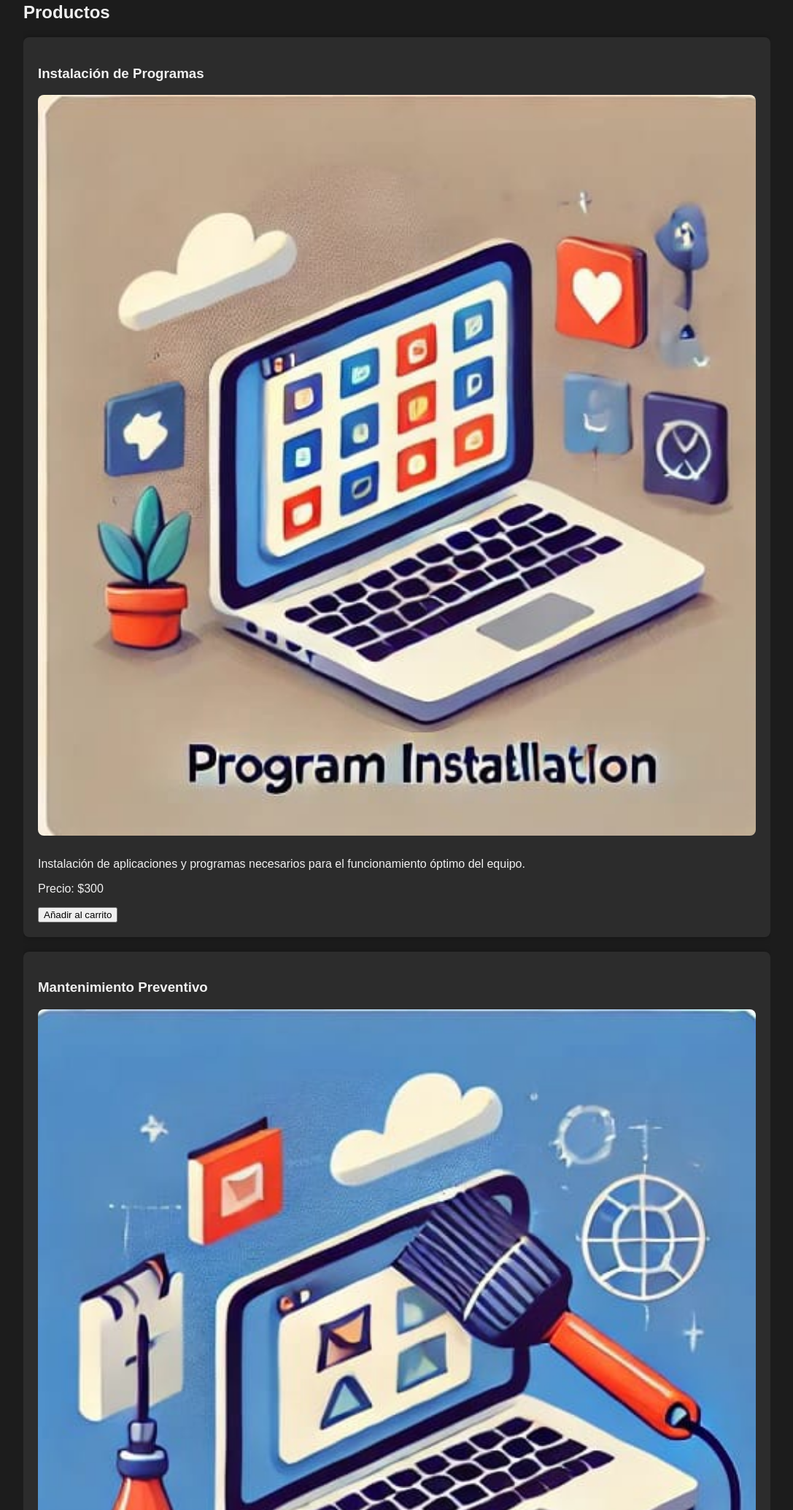
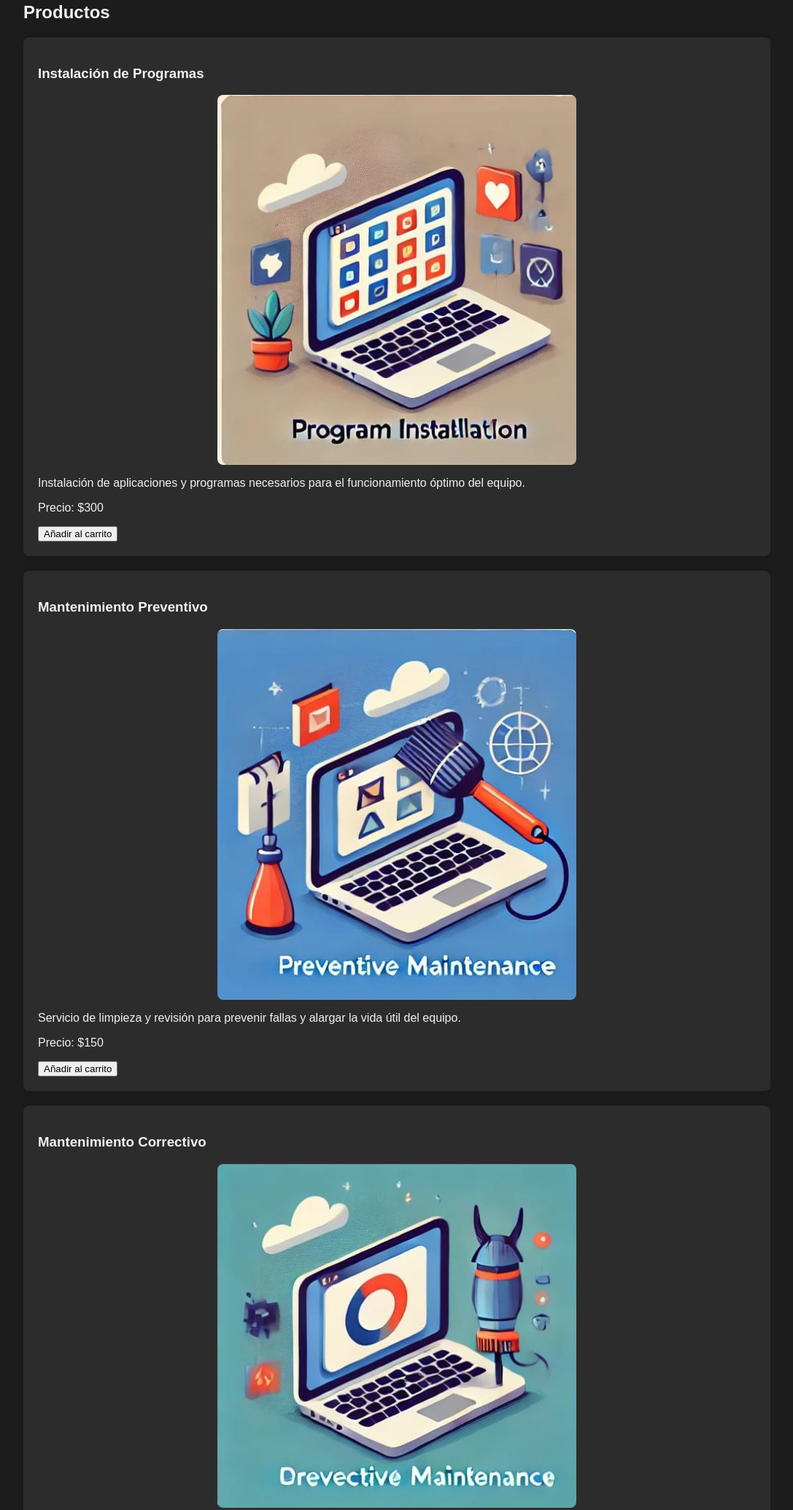
Before and after one commit to mrgreykc7/TI-GreyKC7, a plain HTML site: page index.html in a window 1280 px wide. Shown: the part 340-2409 px from the top of the page at 73% size, without its empty margins (96-1183 px from the left). Drawn offline with Linux system fonts and the light colour scheme.

Commit message:
Update index.html

```diff
--- a/index.html
+++ b/index.html
@@ -47,28 +47,28 @@
     <h2>Productos</h2>
     <div class="product-card">
         <h3>Instalación de Programas</h3>
-        <img src="Instalacion.png" alt="Imagen de Instalación de Programas" style="width: 100%; border-radius: 8px; margin-bottom: 10px;">
+        <img src="Instalacion.png" alt="Imagen de Instalación de Programas" style="width: 50%; border-radius: 8px; margin-bottom: 10px; display: block; margin-left: auto; margin-right: auto;">
         <p>Instalación de aplicaciones y programas necesarios para el funcionamiento óptimo del equipo.</p>
         <p>Precio: $300</p>
         <button onclick="addToCart('Instalación de Programas', 300)">Añadir al carrito</button>
     </div>
     <div class="product-card">
         <h3>Mantenimiento Preventivo</h3>
-        <img src="Preventivo.png" alt="Imagen de Mantenimiento Preventivo" style="width: 100%; border-radius: 8px; margin-bottom: 10px;">
+        <img src="Preventivo.png" alt="Imagen de Mantenimiento Preventivo" style="width: 50%; border-radius: 8px; margin-bottom: 10px; display: block; margin-left: auto; margin-right: auto;">
         <p>Servicio de limpieza y revisión para prevenir fallas y alargar la vida útil del equipo.</p>
         <p>Precio: $150</p>
         <button onclick="addToCart('Mantenimiento Preventivo', 150)">Añadir al carrito</button>
     </div>
     <div class="product-card">
         <h3>Mantenimiento Correctivo</h3>
-        <img src="Correctivo.png" alt="Imagen de Mantenimiento Correctivo" style="width: 100%; border-radius: 8px; margin-bottom: 10px;">
+        <img src="Correctivo.png" alt="Imagen de Mantenimiento Correctivo" style="width: 50%; border-radius: 8px; margin-bottom: 10px; display: block; margin-left: auto; margin-right: auto;">
         <p>Reparación de problemas o fallas específicas que afectan el funcionamiento del equipo.</p>
         <p>Precio: $300</p>
         <button onclick="addToCart('Mantenimiento Correctivo', 300)">Añadir al carrito</button>
     </div>
     <div class="product-card">
         <h3>Diagnóstico de Equipo</h3>
-        <img src="Diagnostico.png" alt="Imagen de Diagnóstico de Equipo" style="width: 100%; border-radius: 8px; margin-bottom: 10px;">
+        <img src="Diagnostico.png" alt="Imagen de Diagnóstico de Equipo" style="width: 50%; border-radius: 8px; margin-bottom: 10px; display: block; margin-left: auto; margin-right: auto;">
         <p>Evaluación inicial del equipo para identificar problemas o necesidades de mejora.</p>
         <p>Precio: Gratis</p>
         <button onclick="addToCart('Diagnóstico de Equipo', 0)">Añadir al carrito</button>
@@ -80,6 +80,7 @@
     </div>
     <button onclick="generateTicket()">Generar Ticket</button>
 </div>
+
 
 
 <!-- Sección de Carta de Presentación -->
```
